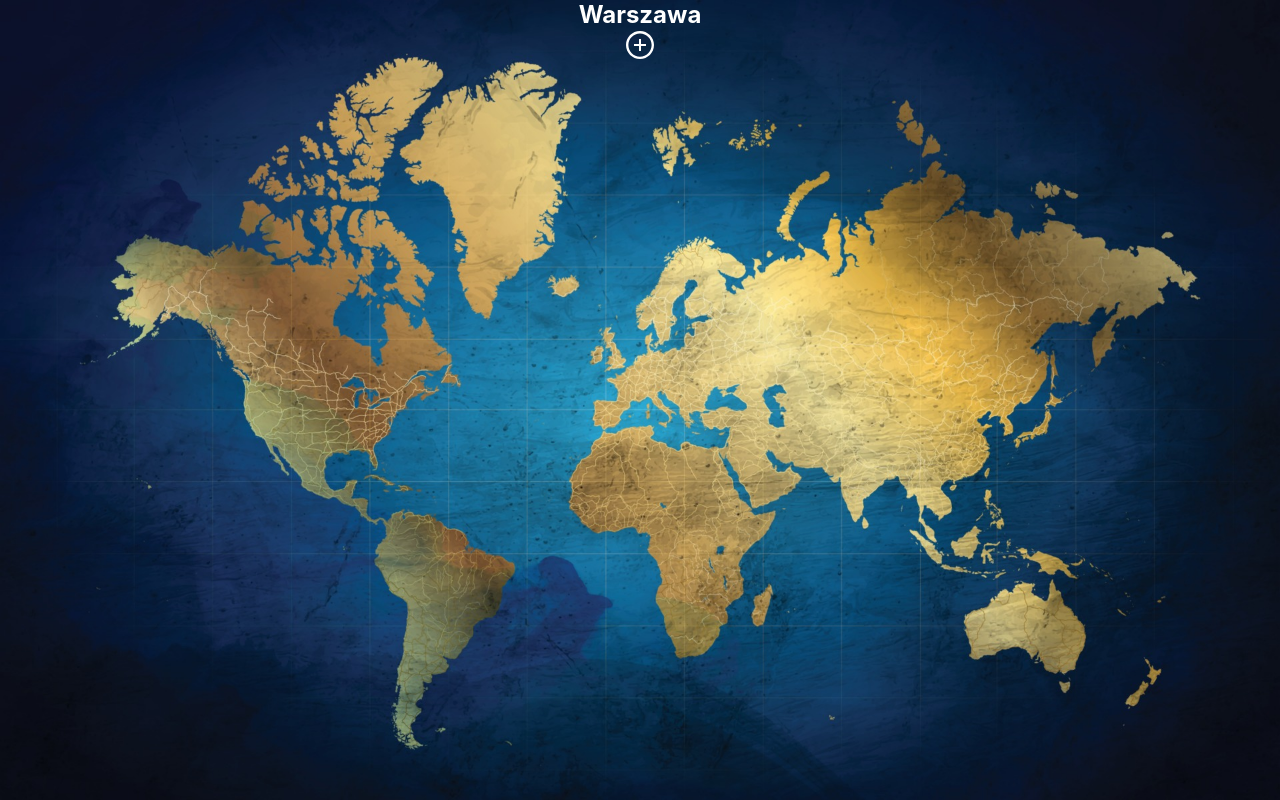
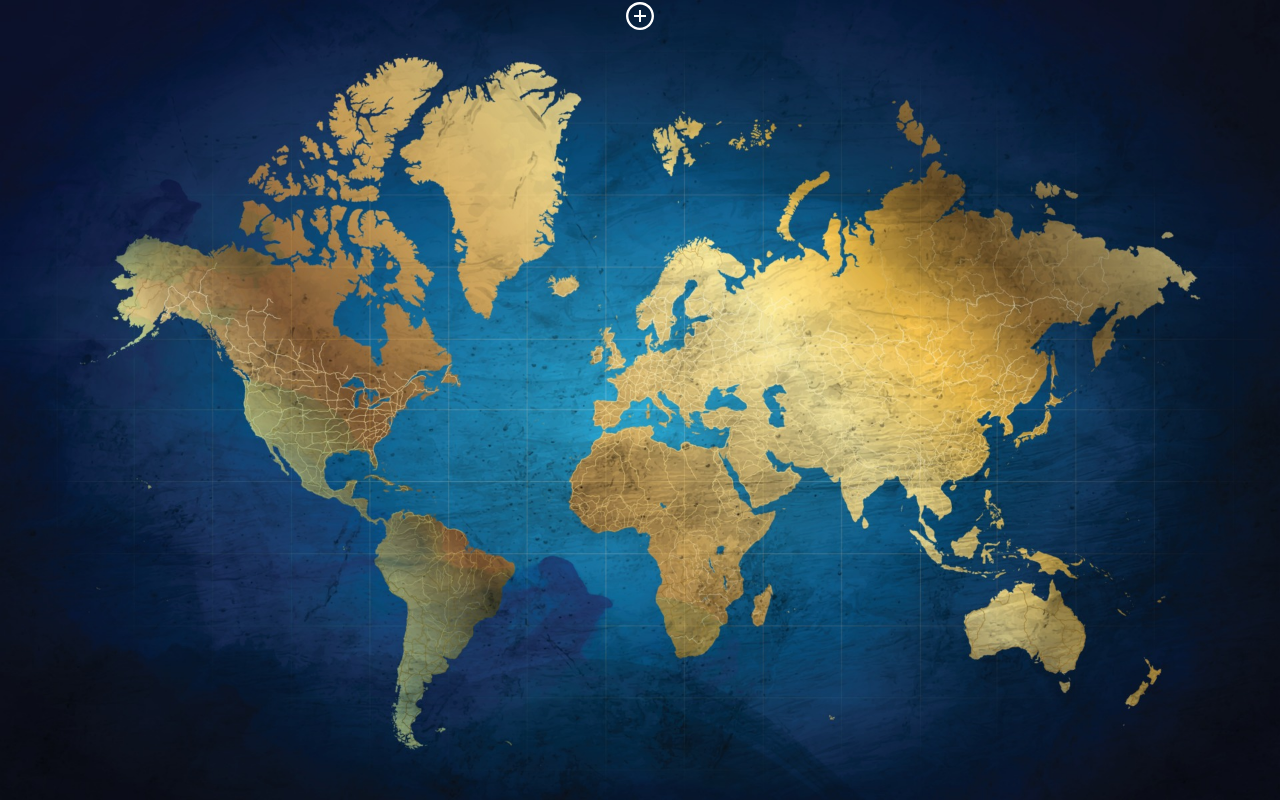
Before and after one commit to Novacci/Weather-App, a React (Create React App) app: page / in a window 1280 px wide. Built offline with nearby package versions, Linux system fonts and the light colour scheme.

Commit message:
added option that removes chosen city from list

```diff
--- a/src/App.css
+++ b/src/App.module.css
@@ -15,3 +15,15 @@ body {
   background-color: #000a19;
   color: #fff;
 }
+
+h2 {
+  justify-content: center;
+  text-align: center;
+}
+.icon {
+  display: flex;
+  justify-content: center;
+  font-size: 2em;
+  width: 100%;
+  color: white;
+}
--- a/src/App.tsx
+++ b/src/App.tsx
@@ -1,16 +1,19 @@
 import React from 'react';
 import Header from './Header/Header';
 import { Route, Link } from 'react-router-dom';
-import './App.css';
 import Cities from './Cities/Cities';
 import Borewicz from './Card/Borewicz';
+import { AiOutlinePlusCircle } from 'react-icons/ai';
+import styles from './App.module.css';
 
 function App(): any {
   return (
     <>
-      {/* <Borewicz /> */}
-      <Header />
-      <Route path="/"></Route>
+      <Route exact path="/">
+        <Link to={'/cities'} className={styles.icon}>
+          <AiOutlinePlusCircle />
+        </Link>
+      </Route>
       <Route path="/cities">
         <Cities />
       </Route>
--- a/src/Card/Card.tsx
+++ b/src/Card/Card.tsx
@@ -1,4 +1,4 @@
-import react, { useState, ChangeEvent, useEffect } from 'react';
+import react, { useState, ChangeEvent } from 'react';
 import styles from './Card.module.css';
 import { BsTrashFill } from 'react-icons/bs';
 import { FaSearchLocation } from 'react-icons/fa';
@@ -11,8 +11,6 @@ const Card = () => {
     setEnteredCity(event.target.value);
   };
 
-  // const removeCityHandler = () => {
-  // };
   const addCityHandler = () => {
     setCities((prevCities) => {
       return [enteredCity, ...prevCities];
@@ -20,10 +18,15 @@ const Card = () => {
     setEnteredCity('');
   };
 
+  const removeCityHandler = (index: number) => {
+    setCities((cities) => {
+      return cities.filter((_, elementIndex) => elementIndex !== index);
+    });
+  };
+
   return (
     <div>
       <h2>Manage Cities</h2>
-
       <div className={styles.searchCity}>
         <input
           onChange={cityInputHandler}
@@ -34,10 +37,16 @@ const Card = () => {
         <button onClick={addCityHandler} className={styles.icon}>
           <FaSearchLocation />
         </button>
-        <div>
+        <div className={styles.position}>
           {cities.map((city, index) => (
             <ul key={index} className={styles.position}>
               <li className={styles.item}>{city}</li>
+              <button
+                onClick={() => removeCityHandler(index)}
+                className={styles.icon}
+              >
+                <BsTrashFill />
+              </button>
             </ul>
           ))}
         </div>
@@ -47,5 +56,3 @@ const Card = () => {
 };
 
 export default Card;
-
-// <BsTrashFill onClick={removeCityHandler} className={styles.icon} />
--- a/src/Header/Header.tsx
+++ b/src/Header/Header.tsx
@@ -8,11 +8,7 @@ import { AiOutlinePlusCircle } from 'react-icons/ai';
 const Header = () => {
   return (
     <div>
-      <h2 className={classes.h2}>Warszawa</h2>
-
-      <Link to={'/cities'} className={classes.icon}>
-        <AiOutlinePlusCircle />
-      </Link>
+      <h2 className={classes.h2}>Poznań</h2>
     </div>
   );
 };
```
